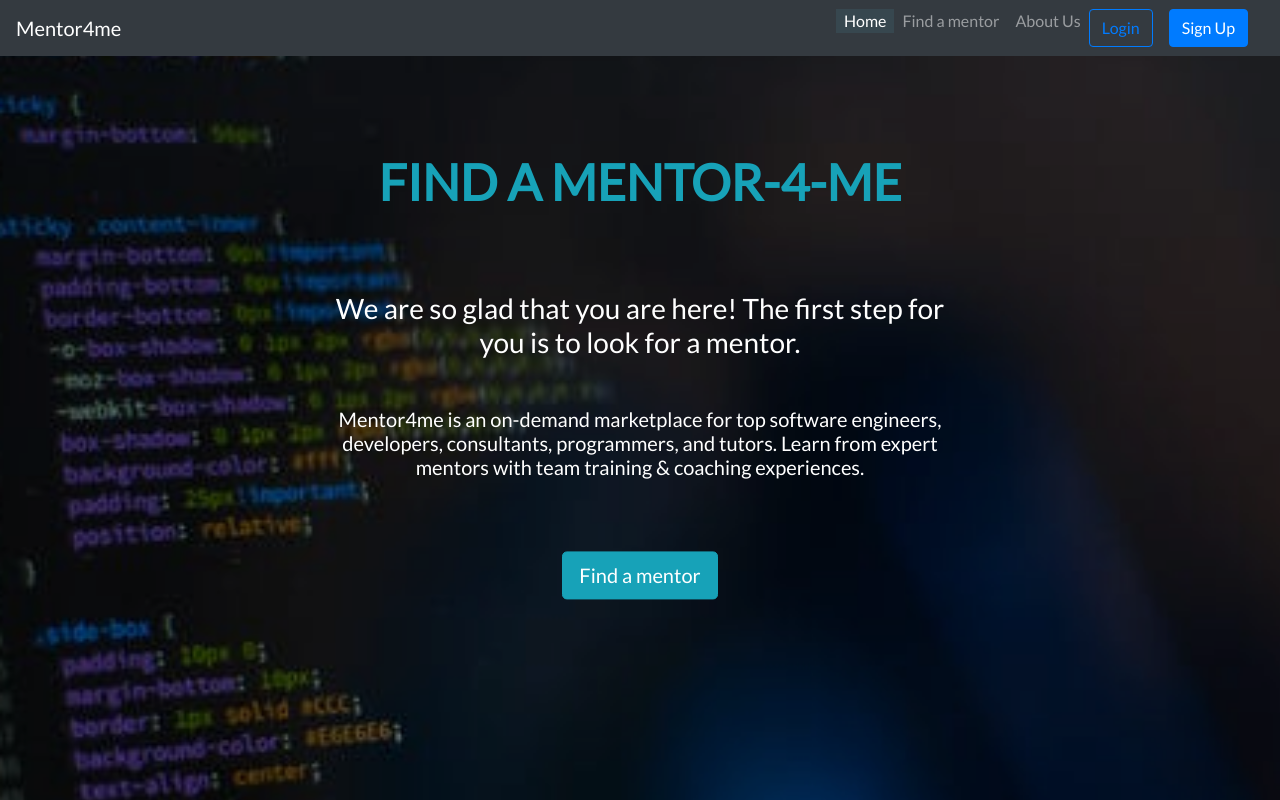
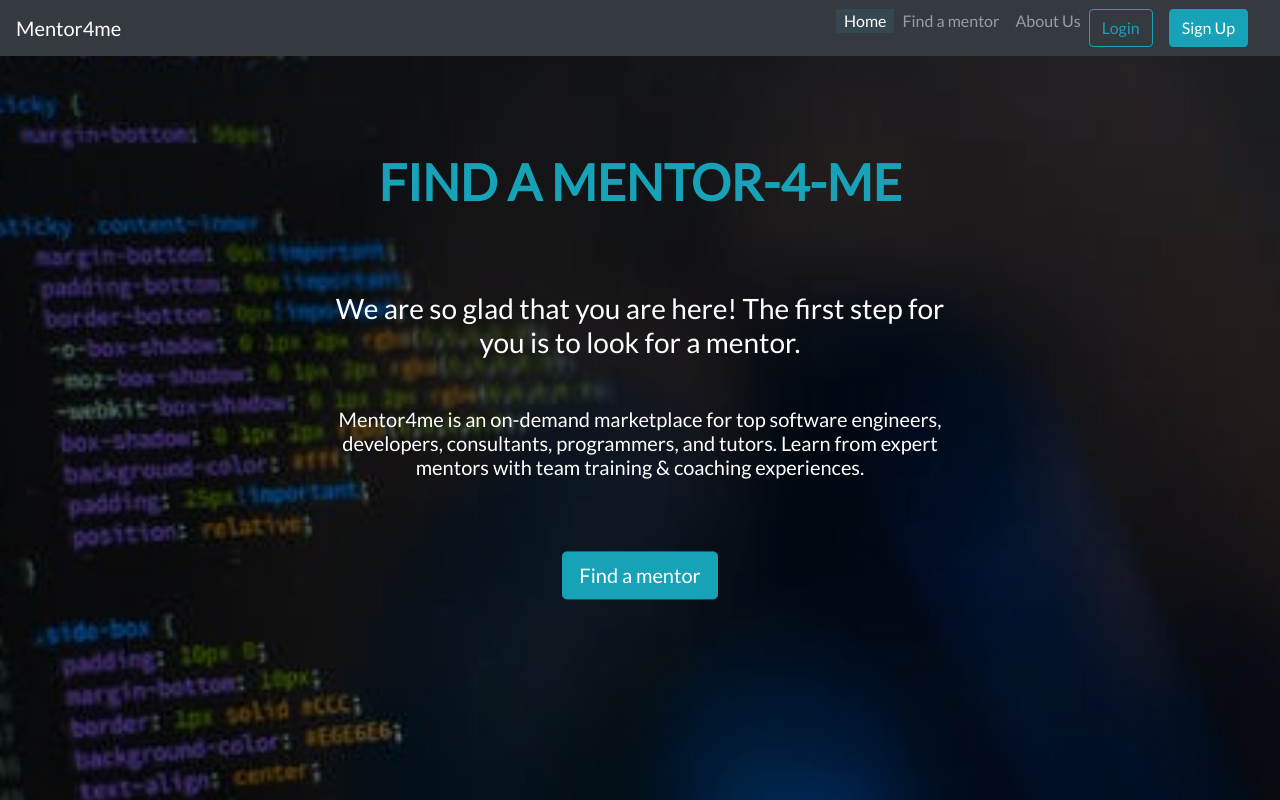
Before and after one commit to 8-27-a/final-project, a React (Create React App) app in the folder client/: page / in a window 1280 px wide. Shown: the top 800 px of the page. Built offline with nearby package versions, Linux system fonts and the light colour scheme.

Commit message:
color changes

```diff
--- a/client/src/components/Header/index.js
+++ b/client/src/components/Header/index.js
@@ -106,7 +106,7 @@ class Header extends Component {
                     <div className="dropdown-divider" />
                     <NavLink
                       to="/"
-                      className="btn btn-outline-primary ml-3"
+                      className="btn btn-outline-info ml-3"
                       onClick={() => this.logOut()}
                     >
                       Log Out
@@ -117,12 +117,12 @@ class Header extends Component {
             ) : (
               <React.Fragment>
                 <li className="nav-item">
-                  <NavLink to="/login" className="btn btn-outline-primary mr-3">
+                  <NavLink to="/login" className="btn btn-outline-info mr-3">
                     Login
                   </NavLink>
                 </li>
                 <li className="nav-item">
-                  <NavLink to="/register" className="btn btn-primary mr-3">
+                  <NavLink to="/register" className="btn btn-info mr-3">
                     Sign Up
                   </NavLink>
                 </li>
--- a/client/src/containers/Dashboard.js
+++ b/client/src/containers/Dashboard.js
@@ -105,7 +105,7 @@ class Dashboard extends Component {
                       data-toggle="modal"
                       data-target={`#exampleModal${appt.apptId}`}
                     >
-                      <i className="fas fa-comment" />
+                      <i className="fa fa-comments-o" />
                     </button>
 
                     <div
```
